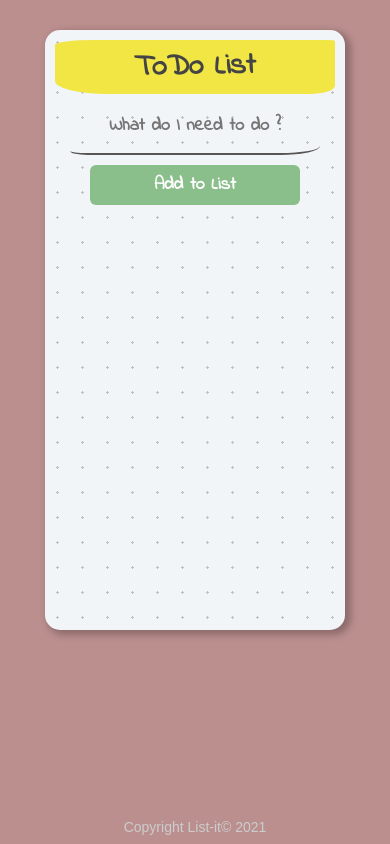
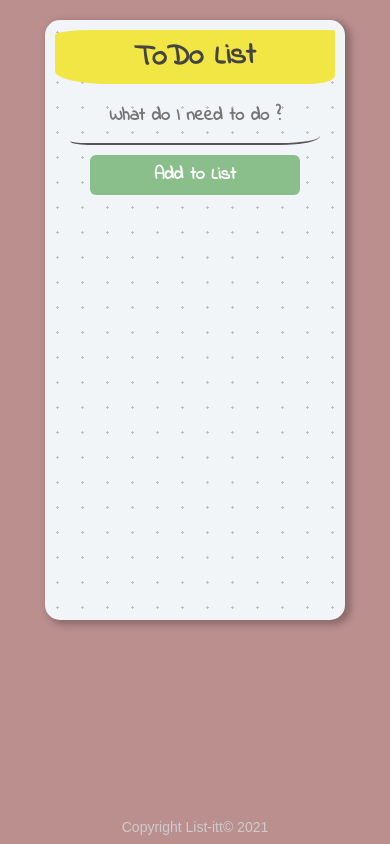
Before and after one commit to ihavethepackage/List-it, a React (Create React App) app: page / in a window 390 px wide. Built offline with nearby package versions, Linux system fonts and the light colour scheme.

Commit message:
changed margin dimensions

```diff
--- a/public/index.html
+++ b/public/index.html
@@ -2,7 +2,7 @@
 <html lang="en">
   <head>
     <meta charset="utf-8" />
-    <title>List-it</title>
+    <title>List-itt</title>
     <meta name="viewport" content="width=device-width, initial-scale=1" />
     <link rel="icon" href="./blue-list-icon.png" />
     <link rel="preconnect" href="https://fonts.googleapis.com" />
--- a/public/queries.css
+++ b/public/queries.css
@@ -10,7 +10,8 @@ Instead, 1rem = 1em = 16px */
 @media (max-width: 34em) {
   .container {
     width: 30rem;
-    margin-top: 3rem;
+    margin-top: 2rem;
+    margin-bottom: 2rem;
   }
 
   .inputArea {
--- a/src/Footer.jsx
+++ b/src/Footer.jsx
@@ -5,7 +5,7 @@ function Footer() {
 
   return (
     <footer>
-      <p>Copyright List-it© {currentYear}</p>
+      <p>Copyright List-itt© {currentYear}</p>
     </footer>
   );
 }
```
